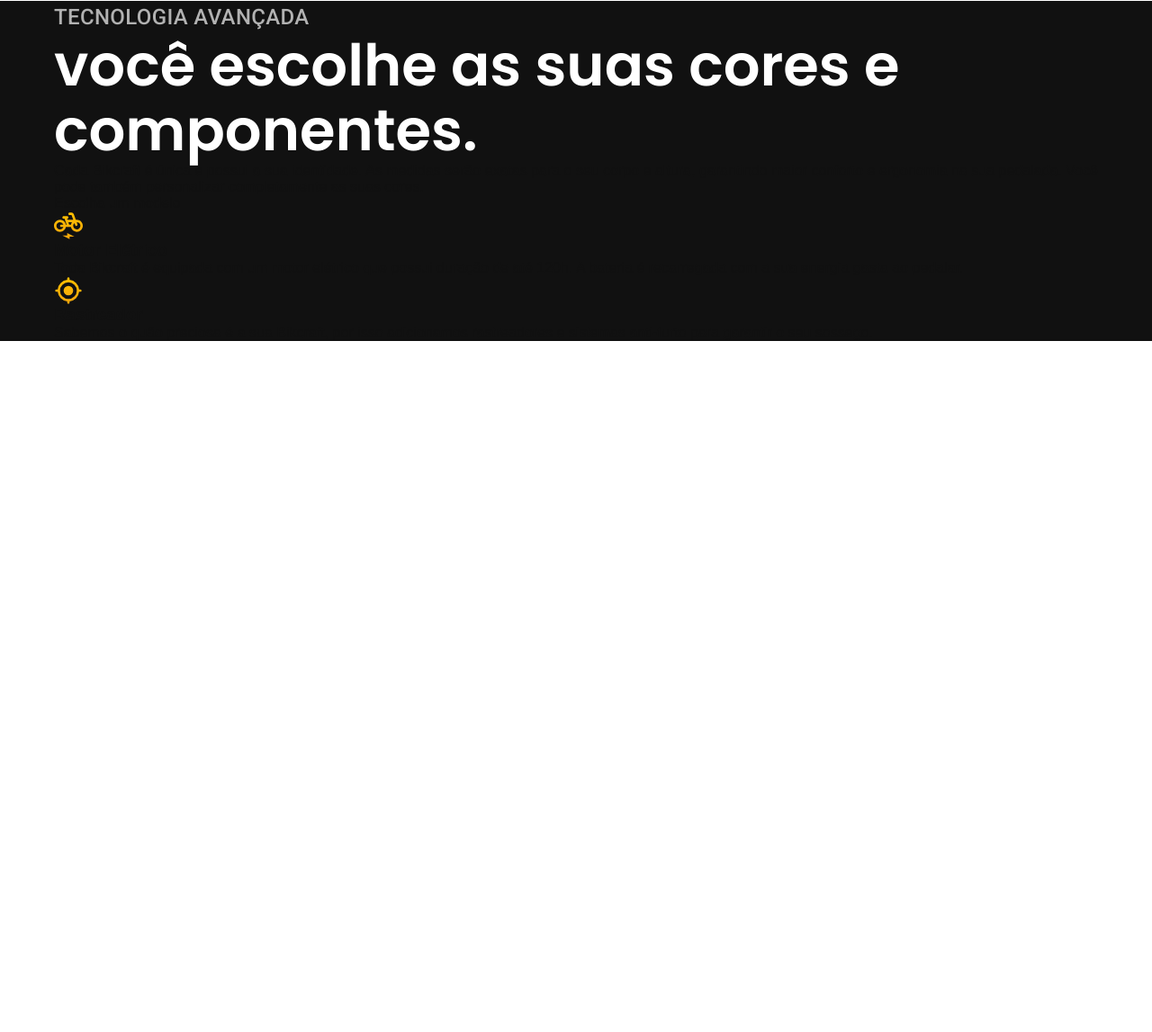
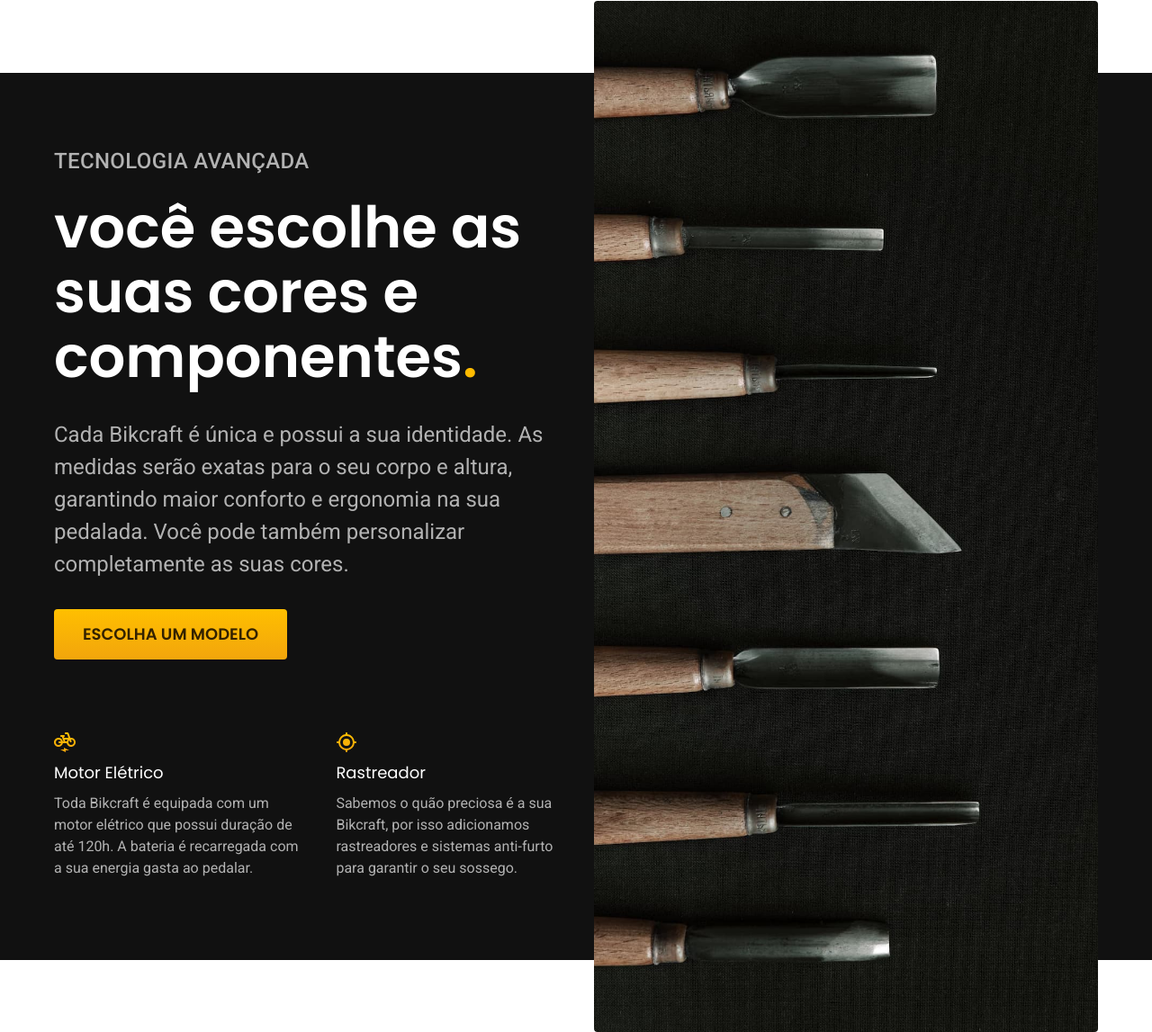
Before and after one commit to Talles311/bikcraft, a plain HTML site: page index.html in a window 1280 px wide. Shown: the part 1612-2759 px from the top of the page at 90% size. Before the commit the page ends 2591 px from the top, so only its background shows below. Drawn offline with Linux system fonts and the light colour scheme.

Commit message:
Criei css para tecnologia

```diff
--- a/css/home/introducao.css
+++ b/css/home/introducao.css
@@ -12,8 +12,10 @@
 }
 
 .introducao img {
+        width: 100%;
         height: 100%;
         object-fit: cover;
+        border-radius: 4px;
 }
 
 .introducao-conteudo {
--- a/css/home/tecnologia.css
+++ b/css/home/tecnologia.css
@@ -1,3 +1,84 @@
 .tecnologia-bg {
     background-color: var(--cor-11);
+    box-shadow: inset 0 80px var(--cor-0), inset 0 -80px var(--cor-0);
+
 }
+
+.tecnologia {
+      display: grid;
+      grid-template-columns: 1fr 1fr;
+      gap: 40px;
+}
+
+.tecnologia-imagem img {
+      width: 100%;
+       height: 100%;
+       object-fit: cover;
+       object-position: left;
+}
+
+.tecnologia-conteudo {
+         padding-top: 160px;
+         padding-bottom: 160px;
+}
+
+.tecnologia-conteudo > span {
+      display: block;
+       margin-bottom: 20px;
+}
+
+.tecnologia-conteudo h2 {
+     margin-bottom: 32px;
+}
+
+.tecnologia-conteudo > p {
+    margin-bottom: 32px;
+}
+
+.tecnologia a {
+    margin-bottom: 80px;
+
+}
+
+.tecnologia-vantagens {
+       display: flex;
+       gap: 40px;
+
+}
+
+.tecnologia-vantagens img {
+    width: 24px;
+    margin-bottom: 10px;
+
+}
+
+.tecnologia-vantagens h3 {
+    margin-bottom: 10px;
+    width: max-content;
+
+}
+
+.tecnologia-vantagens p {
+    margin-bottom: 10px;
+
+}
+
+@media (max-width: 800px) {
+         .tecnologia {
+              grid-template-columns: 1fr;
+         }
+         .tecnologia-conteudo {
+              padding-top: 60px;
+              padding-bottom: 60px;
+
+         }
+          .tecnologia-bg {
+                box-shadow: initial;
+          }
+
+          .tecnologia-imagem {
+                  display: none;
+
+          }
+
+        }
--- a/index.html
+++ b/index.html
@@ -80,21 +80,33 @@
 
   <article class="tecnologia-bg">
         <div class="tecnologia container">
+
             <div class="tecnologia-conteudo">
+
                 <span class="cor-5 font-2-l-b" >Tecnologia Avançada</span>
-                <h2 class="cor-0 font-1-xxl">você escolhe as suas cores e componentes.</h2>
-                <p>Cada Bikcraft é única e possui a sua identidade. As medidas serão exatas para o seu corpo e altura, garantindo maior conforto e ergonomia na sua pedalada. Você pode também personalizar completamente as suas cores.</p>
-                <a href="./bicicletas.html">Escolha um modelo</a>
-                <div class="caracteristica-modelo">
+
+                <h2 class="cor-0 font-1-xxl">você escolhe as suas cores e componentes<span class="cor-p1">.</span></h2>
+                <p class="font-2-l cor-5">Cada Bikcraft é única e possui a sua identidade. As medidas serão exatas para o seu corpo e altura, garantindo maior conforto e ergonomia na sua pedalada. Você pode também personalizar completamente as suas cores.</p>
+
+                <a class="botao" href="./bicicletas.html">Escolha um modelo</a>
+
+                <div class="tecnologia-vantagens">
+                    <div>
                        <img src="./img/icones/eletrica.svg" alt="">
-                    <h3>Motor Elétrico</h3>
-                    <p>Toda Bikcraft é equipada com um motor elétrico que possui duração de até 120h. A bateria é recarregada com a sua energia gasta ao pedalar.</p>
+
+                        <h3 class="font-1-m cor-0">Motor Elétrico</h3>
+                        <p class="font-2-s cor-5">Toda Bikcraft é equipada com um motor elétrico que possui duração de até 120h. A bateria é recarregada com a sua energia gasta ao pedalar.</p>
                     </div>
                     <div>
                         <img src="./img/icones/rastreador.svg" alt="">
-                    <h3>Rastreador</h3>
-                    <p>Sabemos o quão preciosa é a sua Bikcraft, por isso adicionamos rastreadores e sistemas anti-furto para garantir o seu sossego.</p>
+                        <h3 class="font-1-m cor-0">Rastreador</h3>
+                        <p class="font-2-s cor-5">Sabemos o quão preciosa é a sua Bikcraft, por isso adicionamos rastreadores e sistemas anti-furto para garantir o seu sossego.</p>
                     </div>
+                </div>
+           </div>
+
+        <div class="tecnologia-imagem">
+            <img src="./img/fotos/tecnologia.jpg" alt="">
          </div>
     </div>
   </article>
```
Lines whose indentation alone changed are shown as unchanged.
